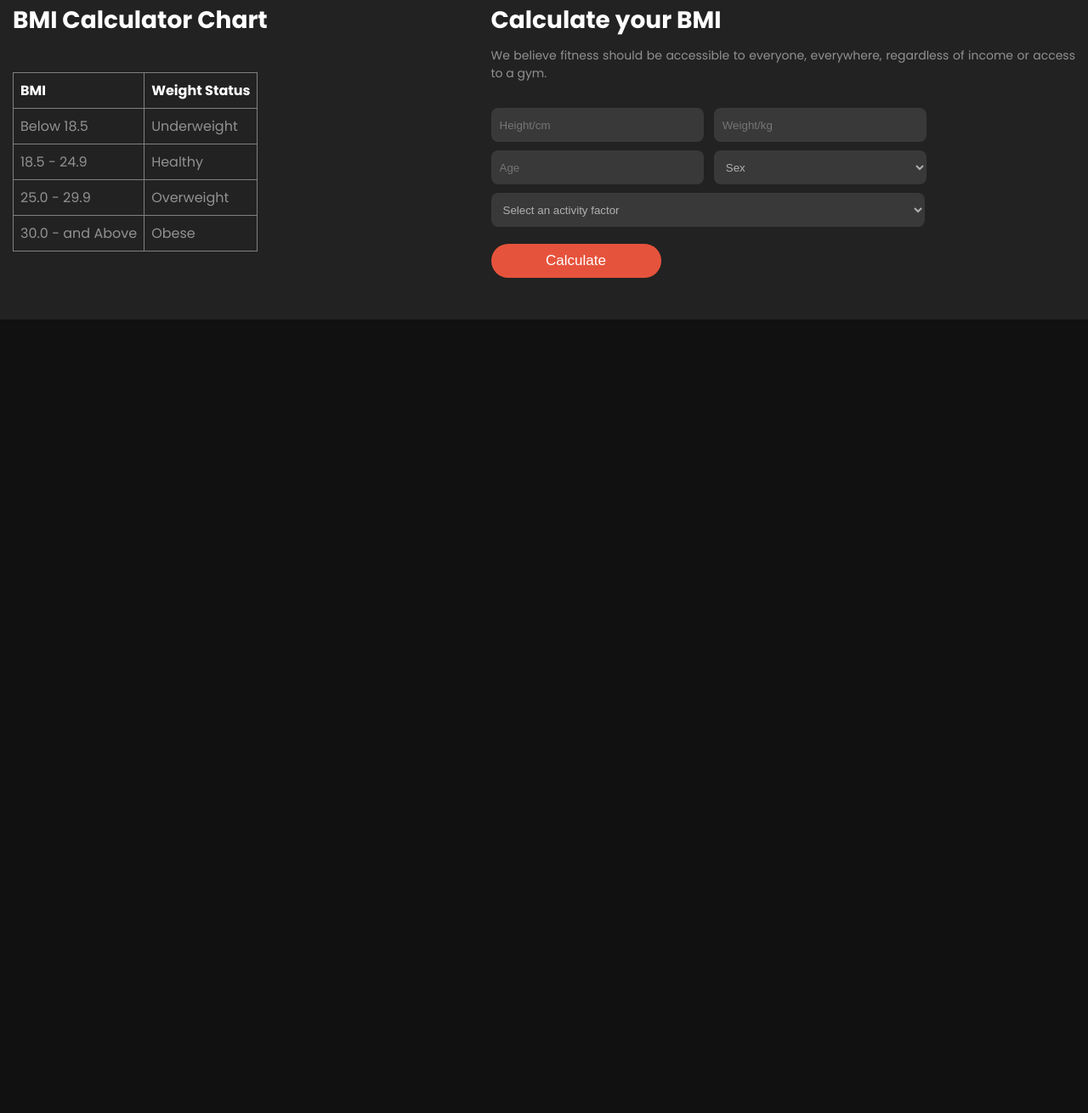
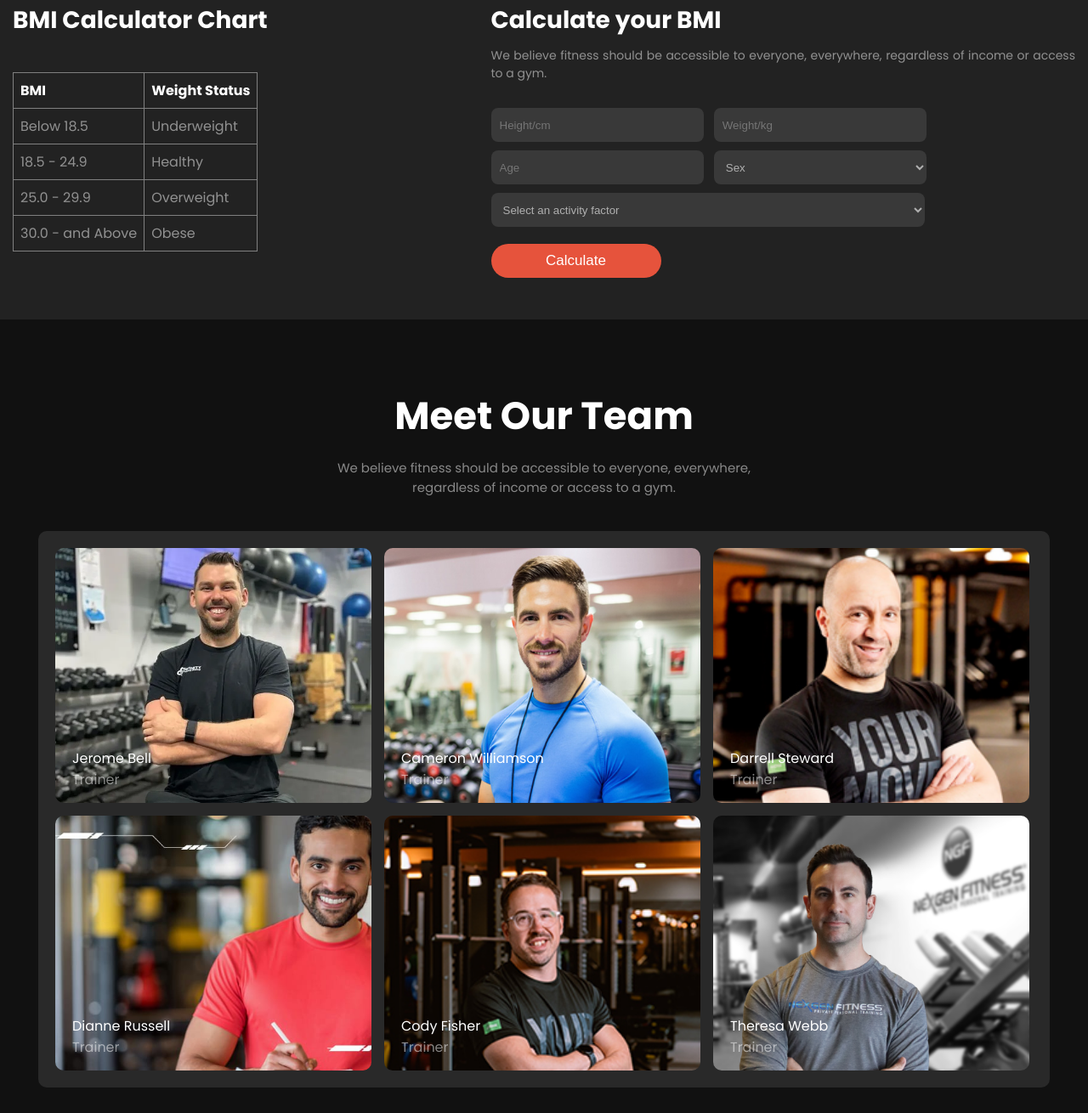
Before and after one commit to mehedihasanmurad/Fiteness-Project-Responsive, a plain HTML site: page index.html in a window 1280 px wide. Shown: the part 2411-3721 px from the top of the page at 85% size. Before the commit the page ends 2867 px from the top, so only its background shows below. Drawn offline with Linux system fonts and the light colour scheme.

Commit message:
team part added

```diff
--- a/css/responsive.css
+++ b/css/responsive.css
@@ -239,4 +239,8 @@
     width: 290px;
 }
 
+    .team-text {
+        width: 400px;
+    }
+
 }
--- a/css/style.css
+++ b/css/style.css
@@ -426,3 +426,49 @@ input {
     margin-top: 20px;
     width: 200px;
 }
+
+
+/* team meet styles here  */
+
+.team-section {
+    max-width: 1250px;
+    margin: 0 auto;
+    margin-bottom: 30px;
+}
+
+.team-text {
+    width: 500px;
+    margin: 0 auto;
+    text-align: center;
+}
+
+.team-text h1 {
+    font-size: 45px;
+    margin-bottom: 15px;
+}
+
+.team-text p {
+    color: rgba(255, 255, 255, 0.5);
+    margin-bottom: 40px;
+    font-size: 15px;
+}
+
+.team-image {
+    background-color: rgba(255, 255, 255, 0.1);
+    display: flex;
+    gap: 15px;
+    flex-wrap: wrap;
+    padding: 20px;
+    border-radius: 10px;
+    margin: 0 30px;
+}
+
+.trainer {
+    color: rgba(255, 255, 255, 0.5);
+}
+
+.single-image {
+    flex-basis: 372px;
+    height: 300px;
+    border-radius: 10px;
+}
--- a/index.html
+++ b/index.html
@@ -34,6 +34,39 @@
         .box6 {
             background-image: linear-gradient(0deg, rgba(0, 71, 255, 0.3), rgba(0, 71, 255, 0.3)),url(images/exercise6.jpg);
         }
+
+        .single-image {
+            background-image: url(images/trainer1.png);
+            background-size: cover;
+            position: relative;
+        }
+        .image1 {
+            background-image: url(images/trainer2.png);
+            background-size: cover;
+            position: relative;
+        }
+        .image2 {
+            background-image: url(images/trainer3.png);
+            background-size: cover;
+            position: relative;
+        }
+        .image3 {
+            background-image: url(images/trainer4.png);
+            background-size: cover;
+            position: relative;
+        }
+        .image4 {
+            background-image: url(images/trainer5.png);
+            background-size: cover;
+            position: relative;
+        }
+        .image5 {
+            background-image: url(images/trainer6.png);
+            background-size: cover;
+            position: relative;
+        }
+
+
     </style>
 
 </head>
@@ -252,8 +285,54 @@
             </div>
             </div>
         </section>
+        <!-- BMI Calculator Part ends here  -->
 
-        <!-- BMI Calculator Part ends here  -->
+        <!-- Meet our team parts start here -->
+        <section class="team-section">
+            <div class="team-text">
+                <h1>Meet Our Team</h1>
+                <p>We believe fitness should be accessible to everyone, everywhere, regardless of income or access to a gym.</p>
+            </div>
+            <div class="team-image">
+                <div class="single-image">
+                    <div style="position: absolute; bottom: 15px; left: 20px;">
+                        <p>Jerome Bell</p>
+                        <span class="trainer">Trainer</span>
+                    </div>
+                </div>
+                <div class="single-image image1">
+                    <div style="position: absolute; bottom: 15px; left: 20px;">
+                        <p>Cameron Williamson</p>
+                        <span class="trainer">Trainer</span>
+                    </div>
+                </div>
+                <div class="single-image image2">
+                    <div style="position: absolute; bottom: 15px; left: 20px;">
+                        <p>Darrell Steward</p>
+                        <span class="trainer">Trainer</span>
+                    </div>
+                </div>
+                <div class="single-image image3">
+                    <div style="position: absolute; bottom: 15px; left: 20px;">
+                        <p>Dianne Russell</p>
+                        <span class="trainer">Trainer</span>
+                    </div>
+                </div>
+                <div class="single-image image4">
+                    <div style="position: absolute; bottom: 15px; left: 20px;">
+                        <p>Cody Fisher</p>
+                        <span class="trainer">Trainer</span>
+                    </div>
+                </div>
+                <div class="single-image image5">
+                    <div style="position: absolute; bottom: 15px; left: 20px;">
+                        <p>Theresa Webb</p>
+                        <span class="trainer">Trainer</span>
+                    </div>
+                </div>
+            </div>
+        </section>
+        <!-- Meet our team parts ends here -->
     </main>
     <footer></footer>
 </body>
```
